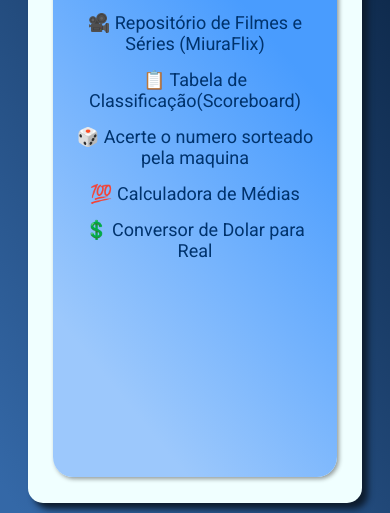
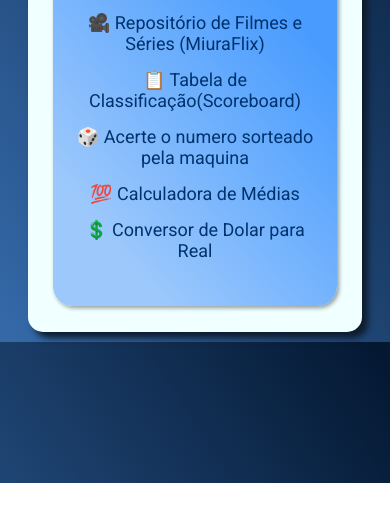
Before and after one commit to ryanmiura/Portfolio-1.0, a plain HTML site: page index.html in a window 390 px wide. Shown: the part 361-874 px from the top of the page. After the commit the page ends 844 px from the top, so only its background shows below. Drawn offline with Linux system fonts and the light colour scheme; a script that the page names is missing.

Commit message:
ajustando responsividade

```diff
--- a/style.css
+++ b/style.css
@@ -17,7 +17,7 @@ main{
     background: linear-gradient(230.65deg, #499CFE 27.49%, #9CC8FC 83.19%);
     box-shadow: 2px 2px 4px rgba(16, 16, 16, 0.42);
     border-radius: 20px;
-    height: 628px;
+    height: auto;
     margin :50px;
 
 
```
